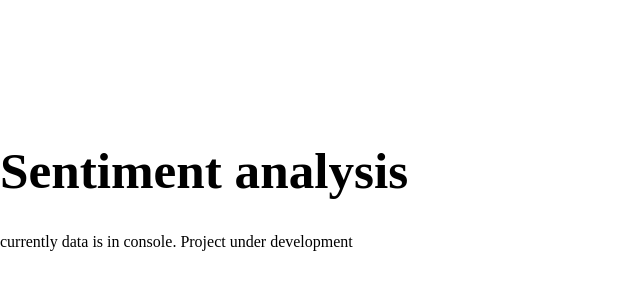
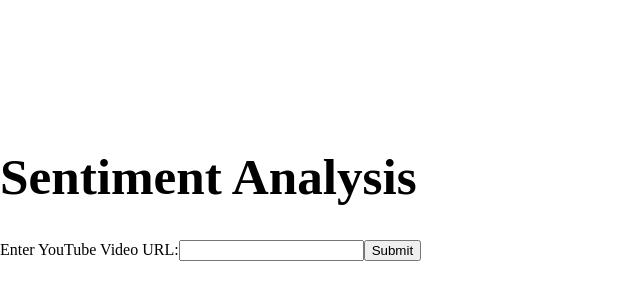
Before and after one commit to JaFi01/YT-comment-analyzer, a React (Vite) app in the folder client/: page / in a window 1280 px wide. Shown: the part 212-512 px from the top of the page, without its empty margins (0-640 px from the left). Built offline with nearby package versions, Linux system fonts and the light colour scheme; no server answers.

Commit message:
displaying data in webpage

```diff
--- a/client/src/App.jsx
+++ b/client/src/App.jsx
@@ -1,31 +1,49 @@
-import { useState, useEffect } from 'react'
-import './App.css'
-import axios from "axios"
+import React, { useState } from 'react';
+import axios from 'axios';
 
 function App() {
-  const [count, setCount] = useState(0)
+  const [videoUrl, setVideoUrl] = useState('');
+  const [responseData, setResponseData] = useState(null);
+  const [error, setError] = useState(null);
 
-  const fetchAPI_GPT = async () => {
-    const response = await axios.get("http://127.0.0.1:8080/analyze_video_gpt")
-    console.log(response)
-  }
-  const fetchAPI_VADER = async () => {
-    const response = await axios.get("http://127.0.0.1:8080/analyze_video_vader")
-    console.log(response)
-  }
-  useEffect(() => {
-      fetchAPI_GPT()
-      fetchAPI_VADER()
+  const handleInputChange = (event) => {
+    setVideoUrl(event.target.value);
+  };
 
-    }, [])
-
+  const handleSubmit = async (event) => {
+    event.preventDefault();
+    try {
+      const response = await axios.post('http://127.0.0.1:8080/analyze_video', {
+        video_url: videoUrl
+      });
+      setResponseData(response.data);
+    } catch (error) {
+      setError(error.response.data.message);
+    }
+  };
 
   return (
-    <>
-      <h1>Sentiment analysis</h1>
-      <p>currently data is in console. Project under development</p>
-    </>
-  )
+    <div>
+      <h1>Sentiment Analysis</h1>
+      <form onSubmit={handleSubmit}>
+        <label>
+          Enter YouTube Video URL:
+          <input type="text" value={videoUrl} onChange={handleInputChange} />
+        </label>
+        <button type="submit">Submit</button>
+      </form>
+      {responseData && (
+        <div>
+          <h2>GPT Response:</h2>
+          <pre>{JSON.stringify(responseData.gpt_response, null, 2)}</pre>
+          <h2>VADER Response:</h2>
+          <p>Negative points: {responseData.negative_points}</p>
+          <p>Positive points: {responseData.positive_points}</p>
+        </div>
+      )}
+      {error && <p>Error: {error}</p>}
+    </div>
+  );
 }
 
-export default App
+export default App;
```
Also changed, not shown: 1 other file (tests, documents, lock files or other folders).
